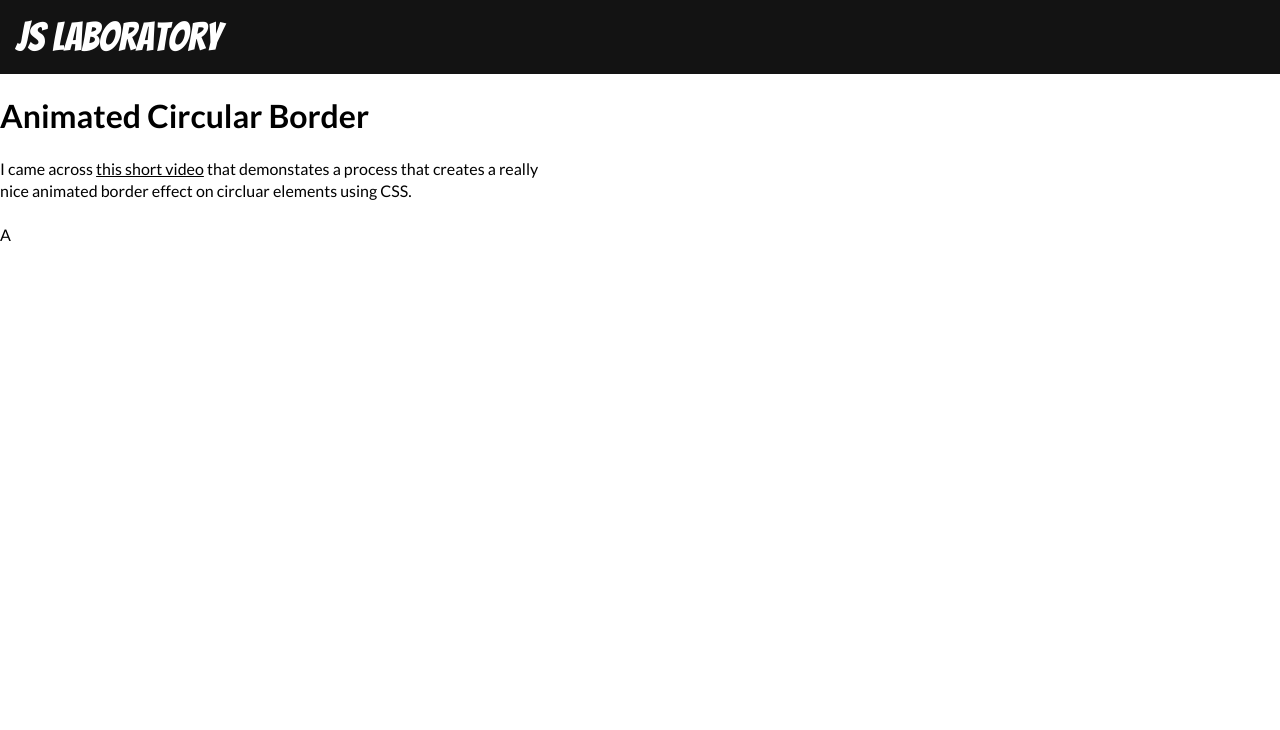
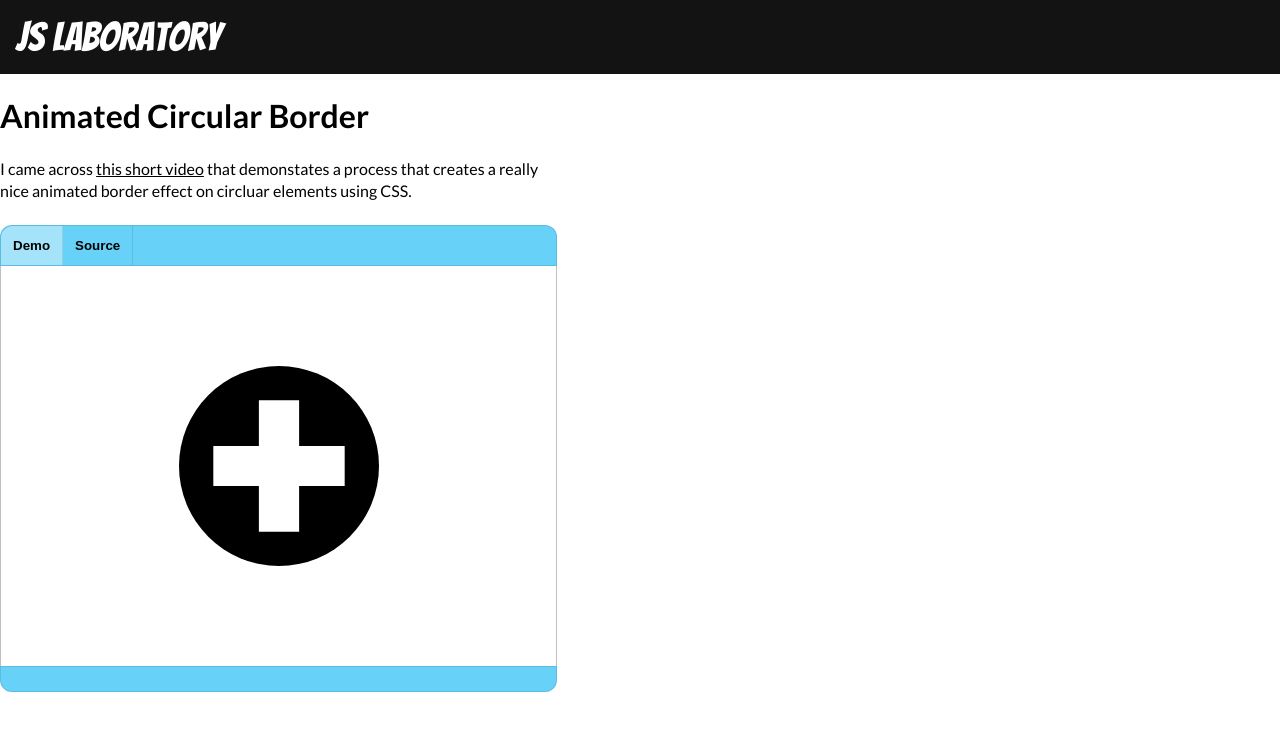
Before and after one commit to CrowsInTrenchCoat/isolations, a Next.js app: page /isolations/animated-circular-border in a window 1280 px wide. Shown: the top 730 px of the page. Built offline with nearby package versions, Linux system fonts and the light colour scheme.

Commit message:
Add html demo for first isolation.

```diff
--- /dev/null
+++ b/public/html/animated-circular-border.html
@@ -0,0 +1,92 @@
+<!DOCTYPE html>
+<html lang="en">
+<head>
+  <meta charset="UTF-8">
+  <meta name="viewport" content="width=device-width, initial-scale=1.0">
+  <title>Circluar Icon Border</title>
+  <meta name="description" content="Demonstration of how to create a animated border effect on hover" />
+  <style>
+    /*
+      Page Layout.
+    */
+    html {
+      font-family: sans-serif;
+      font-size: 16px;
+      margin: 0;
+      padding: 0;
+    }
+    body {
+      display:flex;
+      align-items: center;
+      justify-content: center;
+      height: 100vh;
+      margin: 0;
+      padding: 0;
+    }
+    /**
+     * Demo Code.
+     *
+     * Tested with: a, button, and span elements.
+     */
+    :root {
+      --circular-icon-radius: 100px;
+      --circular-icon-inset: 60px;
+    }
+    .circular-icon {
+      appearance: none;
+      background: transparent;
+      border: none;
+      display: flex;
+        align-items: center;
+        justify-content: center;
+      padding: 0;
+      position: relative;
+        z-index: 0;
+      width: calc(var(--circular-icon-radius) * 2);
+      height: calc(var(--circular-icon-radius) * 2);
+    }
+    .circular-icon svg {
+      width: 100%;
+      height: auto;
+    }
+    .circular-icon:hover {
+      --fill: 100%;
+    }
+    .circular-icon::after {
+      --radius: calc(var(--width) / 2);
+      background: conic-gradient(
+        rgba(0, 0, 0, 0.2) var(--fill),
+        transparent var(--fill)
+      );
+      border-radius: 50%;
+      content: '';
+      display: block;
+      position: absolute;
+        inset: calc(var(--circular-icon-inset) * -1);
+        z-index: -1;
+      transition: --fill 350ms ease-in-out;
+      width: calc(
+        calc(var(--circular-icon-radius) * 2) +
+        calc(var(--circular-icon-inset) * 2)
+      );
+      height: calc(
+        calc(var(--circular-icon-radius) * 2) +
+        calc(var(--circular-icon-inset) * 2)
+      );
+    }
+    @property --fill {
+      syntax: '<percentage>';
+      inherits: true;
+      initial-value: 0%;
+    }
+  </style>
+</head>
+<body>
+  <button class="circular-icon">
+    <svg width="32" height="32" viewBox="0 0 32 32">
+      <circle fill="#000" cx="16" cy="16" r="16" />
+      <path fill="#fff" d="M12.781 5.491v7.29h-7.29v6.438h7.29v7.29h6.438v-7.29h7.29V12.78h-7.29v-7.29Z" />
+    </svg>
+  </button>
+</body>
+</html>
--- a/src/app/(mini)/animated-circular-border/page-copy.mdx
+++ b/src/app/(mini)/animated-circular-border/page-copy.mdx
@@ -1,7 +1,12 @@
 import { Circle } from './code/animated-circular-border'
+import { HtmlDemo } from '@/components/demo-html'
 
 # Animated Circular Border
 
 I came across [this short video](https://youtube.com/shorts/BiYBJ9PIbrw) that demonstates a process that creates a really nice animated border effect on circluar elements using CSS.
 
-<Circle>A</Circle>
+<HtmlDemo
+  src="/isolations/html/animated-circular-border.html"
+  width="500"
+  height="700"
+/>
--- a/src/app/(mini)/layout.tsx
+++ b/src/app/(mini)/layout.tsx
@@ -2,7 +2,7 @@ import type { Metadata } from 'next'
 import { Nameplate } from '@/app/nameplate'
 import '@/app/globals.scss'
 import '@/app/highlight.scss'
-import { Main } from '@/app/(mini)/main'
+import { Main } from './main'
 
 export const metadata: Metadata = {
   title: {
@@ -18,13 +18,11 @@ export default function RootLayout (props : RootLayoutProps) {
   const { children } = props
 
   return (
-    <html lang="en">
-      <body>
-        <Nameplate />
-        <div id="structure">
-          <Main>{children}</Main>
-        </div>
-      </body>
-    </html>
+    <>
+      <Nameplate />
+      <div id="structure">
+        <Main>{children}</Main>
+      </div>
+    </>
   )
 }
--- /dev/null
+++ b/src/components/demo-html/demo-html.scss
@@ -0,0 +1,53 @@
+.demo-html {
+  &-head {
+    background: var(--ui-background-color);
+    border: 1px solid rgba(0, 0, 0, 0.1);
+    border-top-left-radius: var(--ui-border-radius);
+    border-top-right-radius: var(--ui-border-radius);
+    display: flex;
+    padding: 0;
+    > * {
+      border: none;
+      border-right: 1px solid var(--border-color-dark-010);
+      padding: 0.75rem;
+    }
+    button {
+      appearance: none;
+      background-color: transparent;
+      cursor: pointer;
+      font-weight: 600;
+      &[data-is-selected] {
+        background: rgba(255, 255, 255, 0.4);
+      }
+      &:first-child {
+        border-top-left-radius: var(--ui-border-radius);
+      }
+    }
+  }
+  &-body {
+    background: #fff;
+    border-left: 1px solid var(--border-color-dark-025);
+    border-right: 1px solid var(--border-color-dark-025);
+    iframe {
+      border: none;
+      display: block;
+      width: 100%;
+      height: auto;
+      min-height: 400px;
+    }
+    pre {
+      white-space: pre-wrap;
+      font-size: 0.75rem;
+      line-height: 1.45;
+      margin: 0;
+      padding: 0.75rem;
+    }
+  }
+  &-foot {
+    background: var(--ui-background-color);
+    border: 1px solid rgba(0, 0, 0, 0.1);
+    border-bottom-left-radius: var(--ui-border-radius);
+    border-bottom-right-radius: var(--ui-border-radius);
+    padding: var(--ui-padding);
+  }
+}
--- /dev/null
+++ b/src/components/demo-html/demo-html.tsx
@@ -0,0 +1,58 @@
+'use client'
+
+/**
+ * Renders a single HTML file for demonstration.
+ */
+import { ComponentPropsWithoutRef, useEffect, useState } from 'react'
+import './demo-html.scss'
+
+type View = 'demo' | 'source'
+type Lifecycle = 'setup' | 'ready'
+
+interface HtmlDemoProps extends ComponentPropsWithoutRef<'iframe'> {
+  src: string,
+}
+
+export function HtmlDemo (props : HtmlDemoProps) {
+  const { src, ...atts } = props
+  const [ htmlSource, setHtmlSource ] = useState<string>('')
+  const [ view, setView ] = useState<View>('demo')
+  const [ lifecycle, setLifecycle ] = useState<Lifecycle>('setup')
+
+  const getHtmlSource = async () => {
+    const response = await fetch(src)
+    const contents = await response.text()
+    if (typeof contents === 'string') {
+      setHtmlSource(contents)
+    }
+    setLifecycle('ready')
+  }
+
+  useEffect(() => {
+    getHtmlSource()
+  }, [])
+
+  if (lifecycle === 'setup') {
+    return null
+  }
+
+  return (
+    <div className="demo-html">
+      <div className="demo-html-head">
+        <button
+          data-is-selected={view === 'demo' ? '' : null}
+          onClick={() => setView('demo')}
+        >Demo</button>
+        <button
+          data-is-selected={view === 'source' ? '' : null}
+          onClick={() => setView('source')}
+        >Source</button>
+      </div>
+      <div className="demo-html-body">
+        {view === 'demo' && <iframe src={src} {...atts}></iframe>}
+        {view === 'source' && <pre>{htmlSource}</pre>}
+      </div>
+      <div className="demo-html-foot"></div>
+    </div>
+  )
+}
--- /dev/null
+++ b/src/components/demo-html/index.ts
@@ -0,0 +1 @@
+export * from './demo-html'
```
